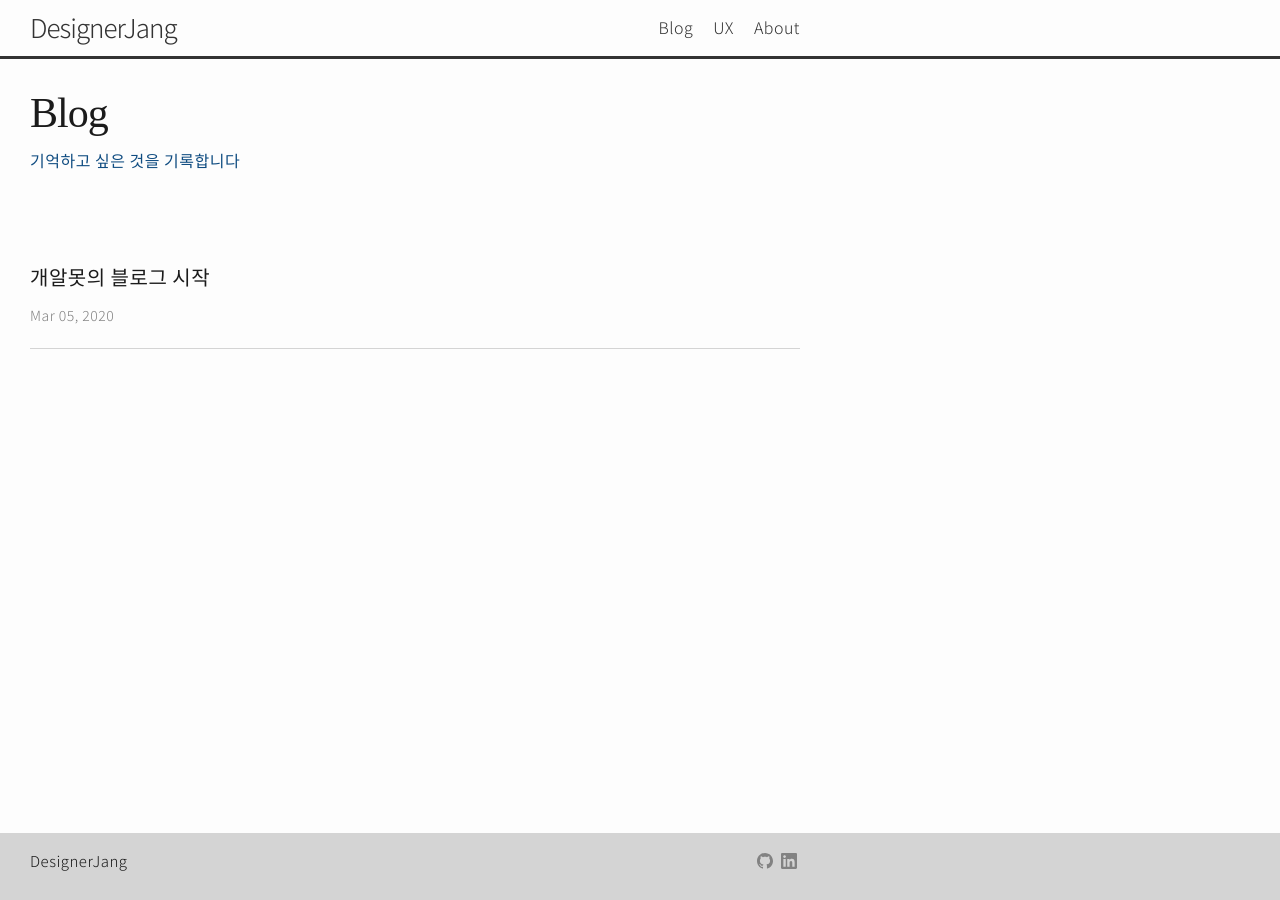
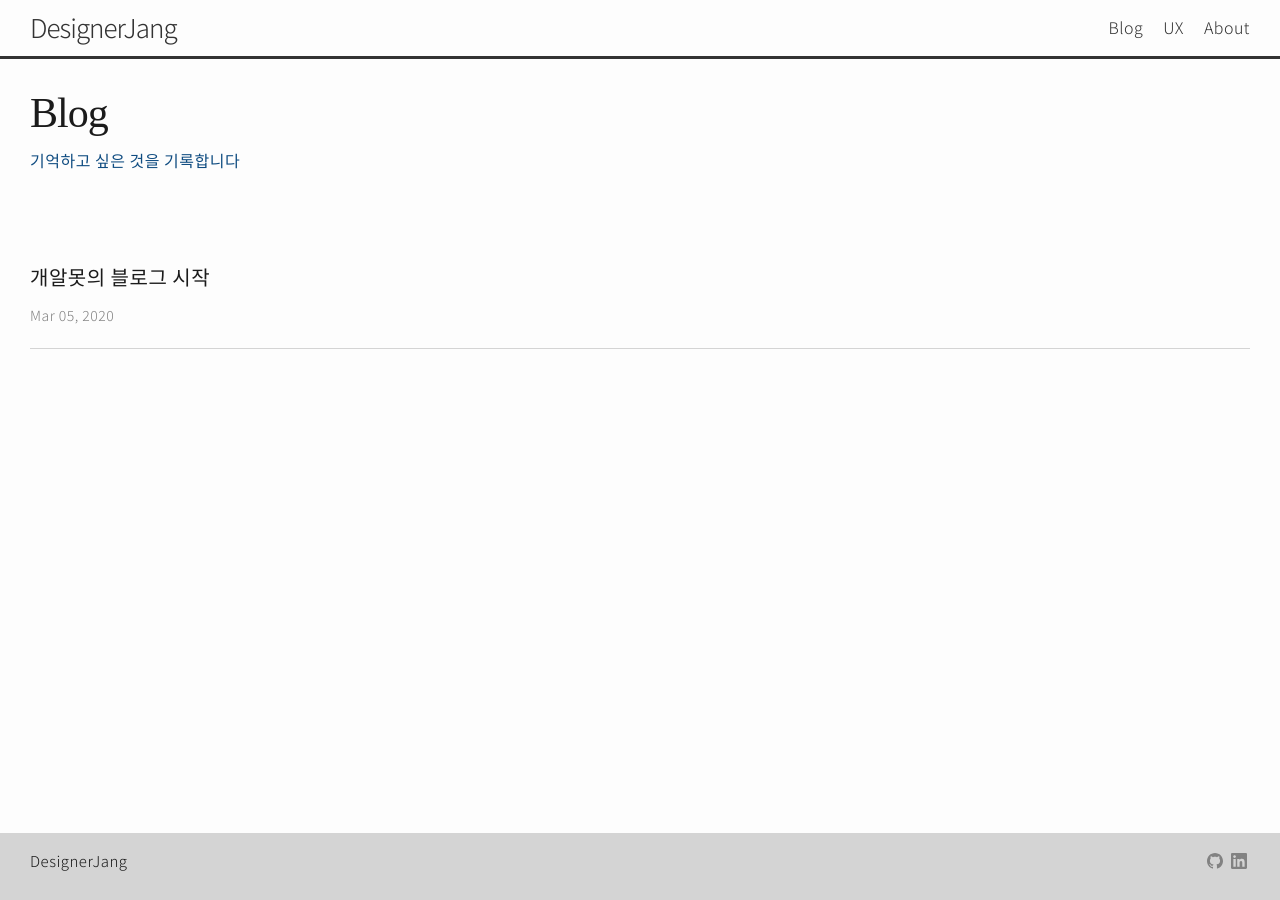
Before and after one commit to DesignerJJang/DesignerJJang.github.io, a Jekyll site: the page built from category/Blog.md, in a window 1280 px wide. Built offline with Jekyll 4.4.1, drawn with Linux system fonts in a browser that asks for light colours.

Commit message:
wrappermargin

```diff
--- a/_sass/minima/_base.scss
+++ b/_sass/minima/_base.scss
@@ -222,7 +222,7 @@ pre {
  * Wrapper
  */
 .wrapper {
-  max-width: calc(#{$content-width} - (#{$spacing-unit}));
+//  max-width: calc(#{$content-width} - (#{$spacing-unit}));
   margin-right: auto;
   margin-left: auto;
   padding-right: $spacing-unit / 2;
@@ -233,7 +233,8 @@ pre {
  //   max-width: calc(#{$content-width} - (#{$spacing-unit} * 2));
     padding-right: $spacing-unit;
     padding-left: $spacing-unit;
-margin: 0;
+    margin: 0;
+
 
 
 
```
